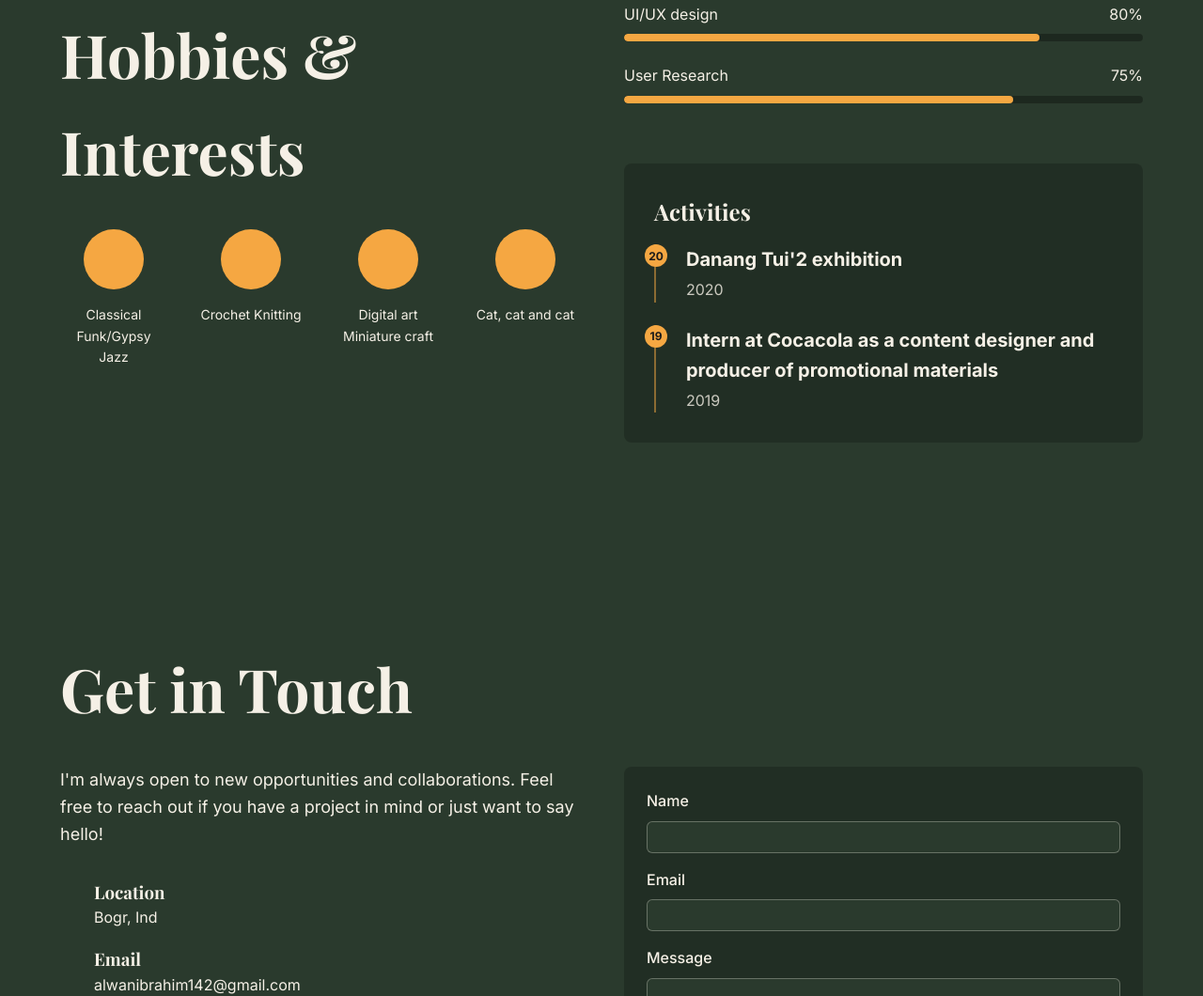
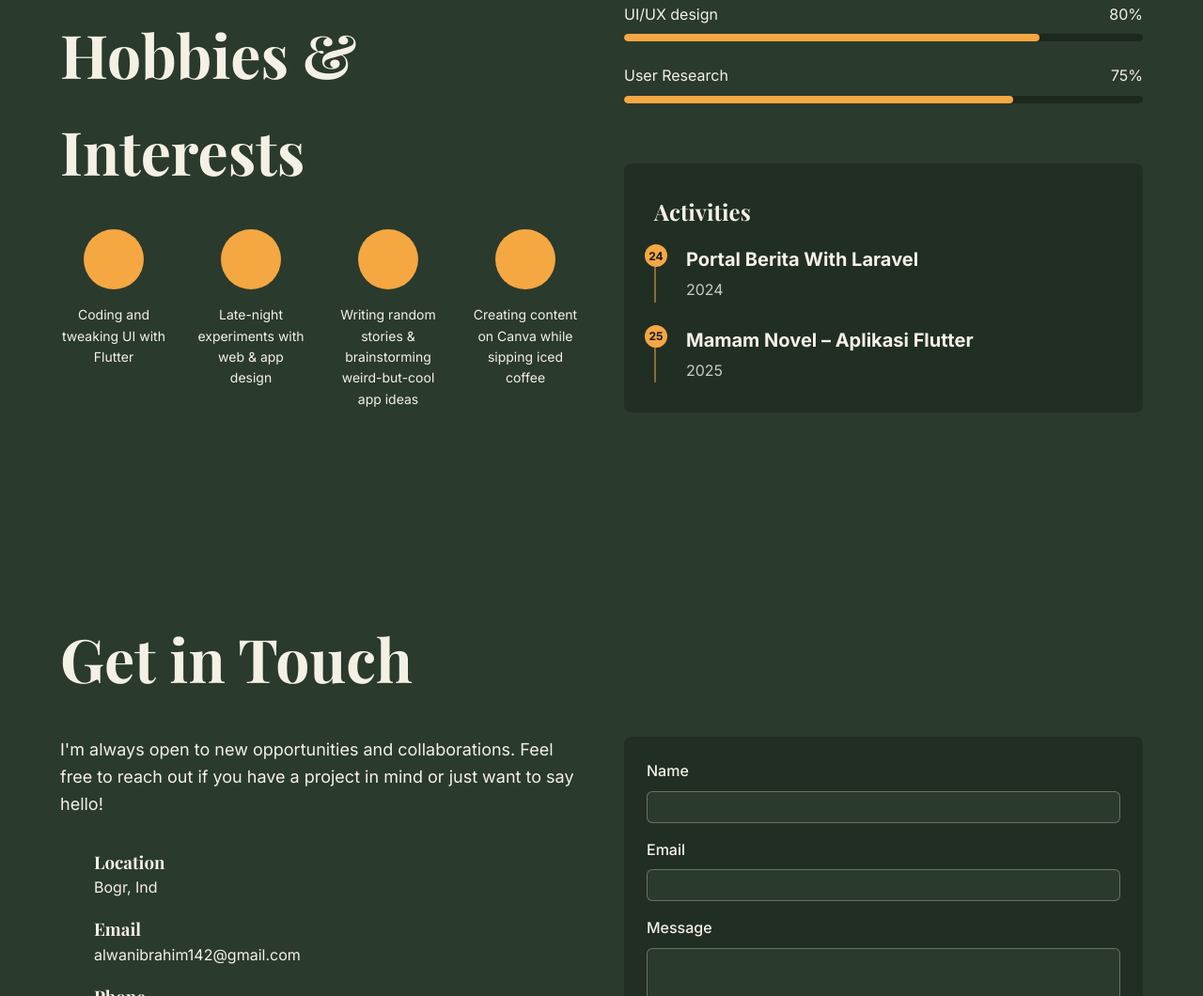
Before and after one commit to alwanibrahim/_porto_, a plain HTML site: page index.html in a window 1280 px wide. Shown: the part 3268-4328 px from the top of the page at 94% size. Drawn offline with nearby package versions, Linux system fonts and the light colour scheme.

Commit message:
Update index.html

```diff
--- a/index.html
+++ b/index.html
@@ -287,25 +287,25 @@
                                 <div class="hobby-icon">
                                     <i data-lucide="music"></i>
                                 </div>
-                                <div class="hobby-name">Classical Funk/Gypsy Jazz</div>
+                                <div class="hobby-name">Coding and tweaking UI with Flutter</div>
                             </div>
                             <div class="hobby-item">
                                 <div class="hobby-icon">
                                     <i data-lucide="scissors"></i>
                                 </div>
-                                <div class="hobby-name">Crochet Knitting</div>
+                                <div class="hobby-name">Late-night experiments with web & app design</div>
                             </div>
                             <div class="hobby-item">
                                 <div class="hobby-icon">
                                     <i data-lucide="palette"></i>
                                 </div>
-                                <div class="hobby-name">Digital art Miniature craft</div>
+                                <div class="hobby-name">Writing random stories & brainstorming weird-but-cool app ideas</div>
                             </div>
                             <div class="hobby-item">
                                 <div class="hobby-icon">
                                     <i data-lucide="cat"></i>
                                 </div>
-                                <div class="hobby-name">Cat, cat and cat</div>
+                                <div class="hobby-name">Creating content on Canva while sipping iced coffee </div>
                             </div>
                         </div>
                     </div>
@@ -360,16 +360,15 @@
 
                             <div class="activities-timeline">
                                 <div class="activity-item">
-                                    <div class="activity-year">20</div>
-                                    <div class="activity-title">Danang Tui'2 exhibition</div>
-                                    <div class="activity-date">2020</div>
+                                    <div class="activity-year">24</div>
+                                    <div class="activity-title">Portal Berita With Laravel</div>
+                                    <div class="activity-date">2024</div>
                                 </div>
 
                                 <div class="activity-item">
-                                    <div class="activity-year">19</div>
-                                    <div class="activity-title">Intern at Cocacola as a content designer and producer of
-                                        promotional materials</div>
-                                    <div class="activity-date">2019</div>
+                                    <div class="activity-year">25</div>
+                                    <div class="activity-title">Mamam Novel – Aplikasi Flutter</div>
+                                    <div class="activity-date">2025</div>
                                 </div>
                             </div>
                         </div>
```
